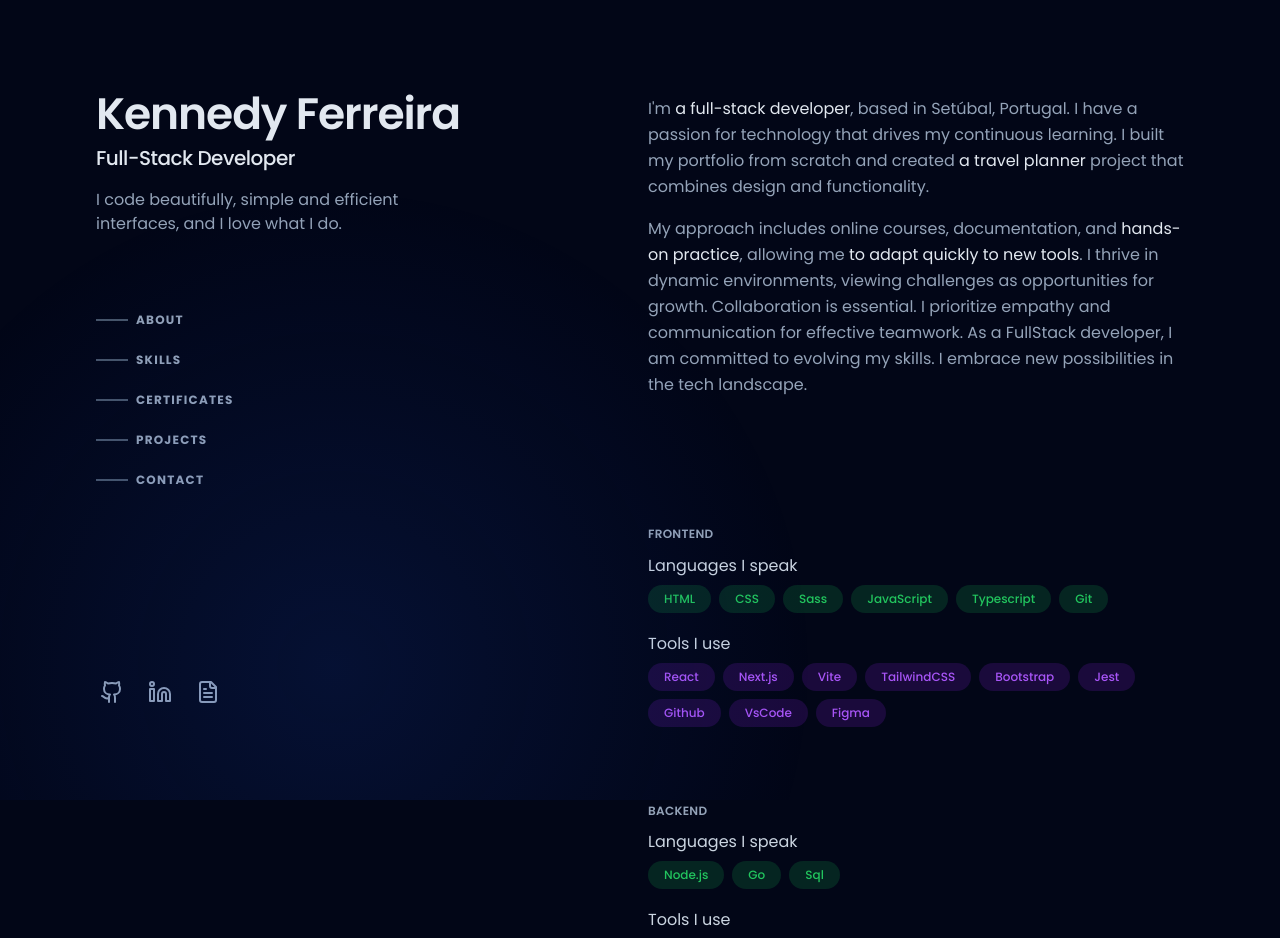
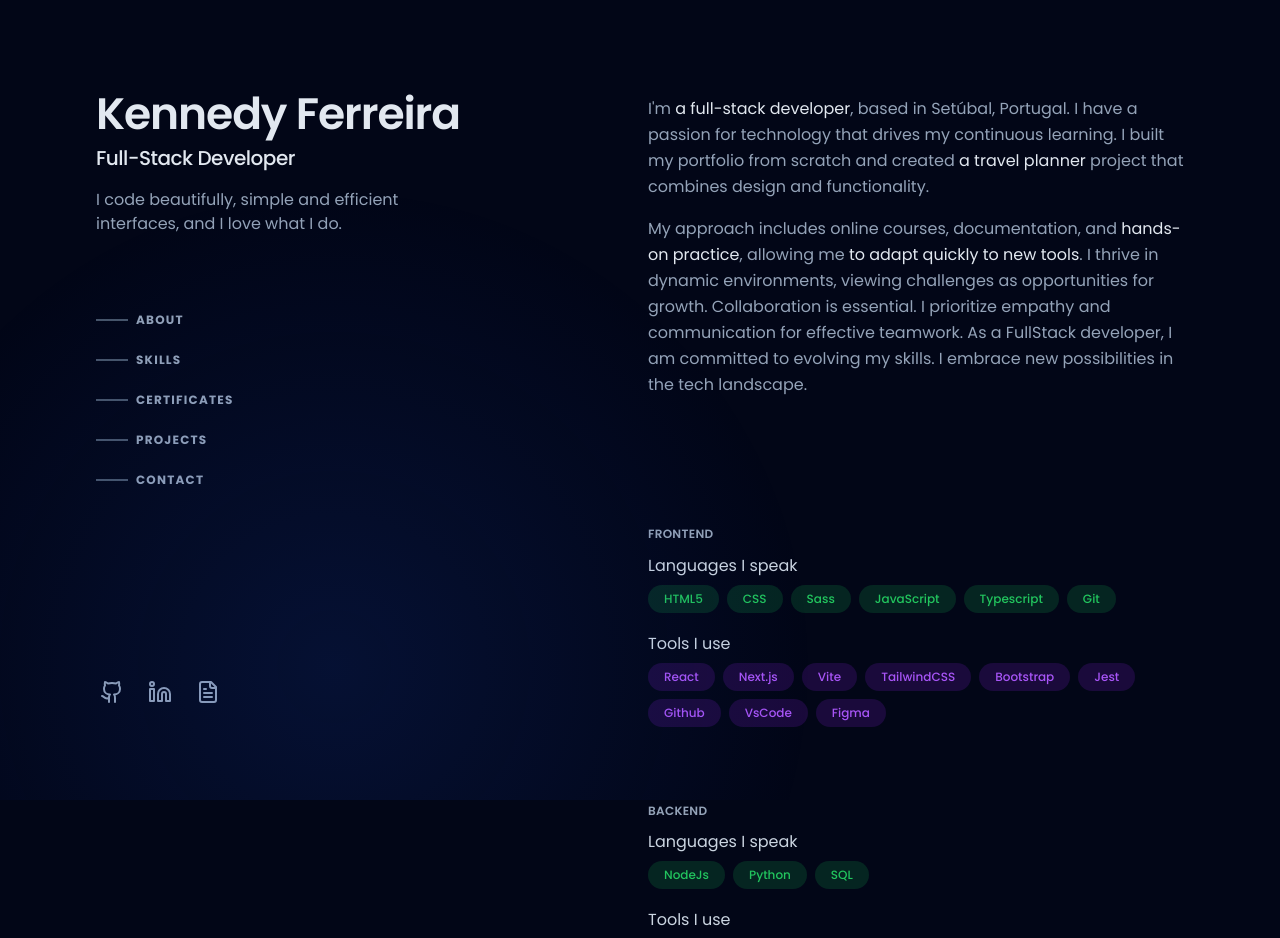
Before and after one commit to kennedysferreira/portifolio, a React (Vite) app: page / in a window 1280 px wide. Shown: the top 938 px of the page. Built offline with nearby package versions, Linux system fonts and the light colour scheme.

Commit message:
Update main.tsx

```diff
--- a/src/components/main.tsx
+++ b/src/components/main.tsx
@@ -46,7 +46,7 @@ export function Main() {
       >
         <Cards
           contentOne={[
-            <Tag key="1" children="HTML" />,
+            <Tag key="1" children="HTML5" />,
             <Tag key="2" children="CSS" />,
             <Tag key="27" children="Sass" />,
             <Tag key="3" children="JavaScript" />,
@@ -72,9 +72,9 @@ export function Main() {
 
         <Cards
           contentOne={[
-            <Tag key="14" children="Node.js" />,
-            <Tag key="15" children="Go" />,
-            <Tag key="16" children="Sql" />,
+            <Tag key="14" children="NodeJs" />,
+            <Tag key="15" children="Python" />,
+            <Tag key="16" children="SQL" />,
           ]}
           contentTwo={[
             <Tag key="17" variant="secondary" children="Docker" />,
```
